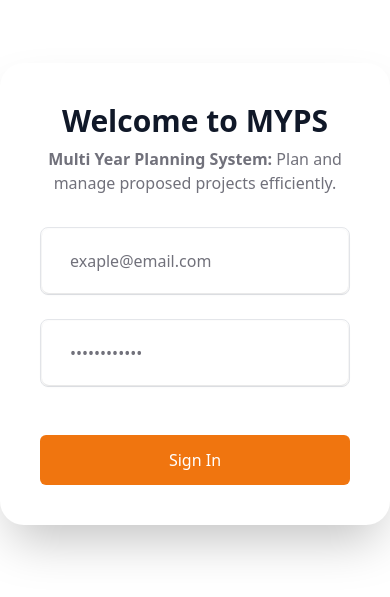
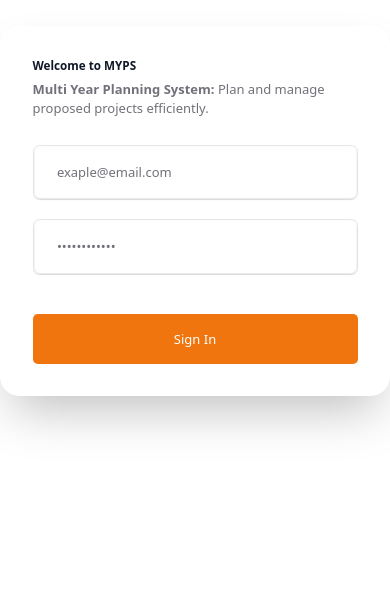
Before and after one commit to MYPS-Org/myps, a React (Vite) app in the folder FE/: page /login in a window 390 px wide. Shown: the part 137-734 px from the top of the page. Built offline with nearby package versions, Linux system fonts and the light colour scheme; no server answers; what @microsoft/signalr would draw is missing.

Commit message:
fix: Refactor CSS styles for improved layout and typography; enhance Tailwind configuration for better responsiveness

```diff
--- a/FE/src/App.css
+++ b/FE/src/App.css
@@ -1,9 +1,9 @@
 
 #root {
-  /* max-width: 1280px; */
-  margin: 0 auto;
-  padding: 0 auto;
-  text-align: center;
+  margin: 0;
+  padding: 0;
+  width: 100%;
+  min-height: 100vh;
 }
 
 .logo {
--- a/FE/src/App.tsx
+++ b/FE/src/App.tsx
@@ -27,7 +27,6 @@ import Rbia from './pages/Rbia/Views/Rbia';
 import ModificationList from './pages/Modification/views/ModifcationList';
 import MultiYear from './pages/MultiYear/views/MultiYear';
 import MultiYearDetails from './pages/MultiYear/views/MultiYearDetails';
-import ModifyProject from './pages/Modification/views/ModifyProject';
 import ModificationDetails from './pages/Modification/views/ModificationDetails';
 import MYProjectDetails from './pages/MultiYear/views/MYProjectDetails';
 import ViewRevision from './pages/Modification/views/ViewRevision';
--- a/FE/src/index.css
+++ b/FE/src/index.css
@@ -1,8 +1,9 @@
 @import "tailwindcss";
 :root {
   font-family: system-ui, Avenir, Helvetica, Arial, sans-serif;
-  line-height: 1.5;
+  line-height: 1.1;
   font-weight: 400;
+  font-size: 13px; /* Base font size - smaller for 1920px at 100% zoom */
 
   /*color-scheme: light;*/
   /* color: #1f2937;
@@ -23,6 +24,8 @@
   --theme-secondary-hover: #001690;
   --theme-secondary-light: #1a2bc0;
   --theme-secondary-dark: #00138a;
+
+  --h1-size: 1rem; /* 16px */
 }
 
 /* a {
@@ -55,10 +58,31 @@ button:focus-visible {
 } */
 
 h1 {
-  font-size: 3.2em;
-  line-height: 1.1;
-  /* color: #1f2937; */
+  font-size: var(--h1-size);
+  line-height: 1.2;
 }
+
+h2 {
+  font-size: calc(var(--h1-size) * 0.9);
+  line-height: 1.3;
+}
+
+h3 {
+  font-size: calc(var(--h1-size) * 0.8);
+  line-height: 1.4;
+}
+
+h4 {
+  font-size: calc(var(--h1-size) * 0.7);
+  line-height: 1.5;
+}
+
+h5,
+h6 {
+  font-size: calc(var(--h1-size) * 0.6);
+  line-height: 1.5;
+}
+
 
 /* Autofill styles for Tailwind input fields */
 input:-webkit-autofill,
--- a/FE/src/layouts/AppLayout.tsx
+++ b/FE/src/layouts/AppLayout.tsx
@@ -13,7 +13,9 @@ const DashboardLayout: React.FC = () => (
         <AppNavbar/>
         </div>
         <main className="overflow-auto transition-colors duration-200">
-            <Outlet/>
+            <div className="container mx-auto px-4 sm:px-6 lg:px-8 py-6 max-w-[1600px]">
+              <Outlet/>
+            </div>
         </main>
     </div>
   </div>
--- a/FE/tailwind.config.js
+++ b/FE/tailwind.config.js
@@ -6,6 +6,23 @@ export default {
   ],
   darkMode: false, // Disable dark mode completely
   theme: {
+    container: {
+      center: true,
+      padding: {
+        DEFAULT: '0.75rem',   // 12px → matches 13px base font
+        sm: '1rem',           // 16px
+        lg: '1.5rem',         // 24px
+        xl: '2rem',           // 32px
+        '2xl': '2.5rem',      // 40px
+      },
+      screens: {
+        sm: '640px',
+        md: '768px',
+        lg: '1024px',
+        xl: '1280px',
+        '2xl': '1440px',
+      },
+    },
     extend: {
       colors: {
         // Custom color palette that works well in both themes
@@ -40,7 +57,22 @@ export default {
       },
       transitionProperty: {
         'colors': 'color, background-color, border-color, text-decoration-color, fill, stroke',
-      }
+      },
+      fontSize: {
+        'xs': ['0.75rem', { lineHeight: '1rem' }],      // 12px
+        'sm': ['0.875rem', { lineHeight: '1.25rem' }],  // 14px
+        'base': ['0.875rem', { lineHeight: '1.5rem' }], // 14px (reduced from 16px)
+        'lg': ['1rem', { lineHeight: '1.5rem' }],       // 16px
+        'xl': ['1.125rem', { lineHeight: '1.75rem' }],  // 18px
+        '2xl': ['1.25rem', { lineHeight: '1.75rem' }],  // 20px
+        '3xl': ['1.5rem', { lineHeight: '2rem' }],      // 24px
+        '4xl': ['1.75rem', { lineHeight: '2.25rem' }],  // 28px
+        '5xl': ['2rem', { lineHeight: '2.5rem' }],      // 32px
+      },
+      spacing: {
+        '128': '32rem',
+        '144': '36rem',
+      },
     },
   },
   plugins: [],
```
